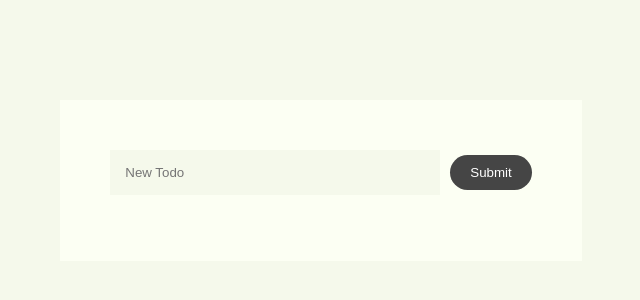
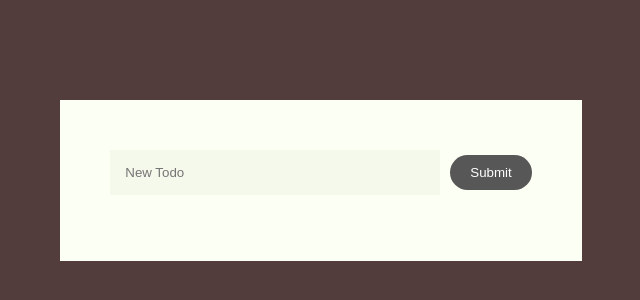
Before and after one commit to boikhutsodev/ToDo-List, a React (Vite) app: page / in a window 1280 px wide. Shown: the part 228-528 px from the top of the page, without its empty margins (319-959 px from the left). Built offline with nearby package versions, Linux system fonts and the light colour scheme.

Commit message:
Update background colors and add .close class.

```diff
--- a/src/index.css
+++ b/src/index.css
@@ -5,7 +5,7 @@
 }
 
 body {
-  background: #f5f9eb;
+  background: #523c3c;
   height: 100vh;
   display: flex;
   justify-content: center;
@@ -28,7 +28,7 @@ input {
 
 button {
   border-radius: 100px;
-  background: #454545;
+  background: #585757;
   border: none;
   outline: none;
   padding: 5px;
@@ -51,3 +51,8 @@ button {
   margin: 10px;
   font-family: sans-serif;
 }
+
+.close {
+  padding: 5px 10px;
+  cursor: pointer;
+}
```
